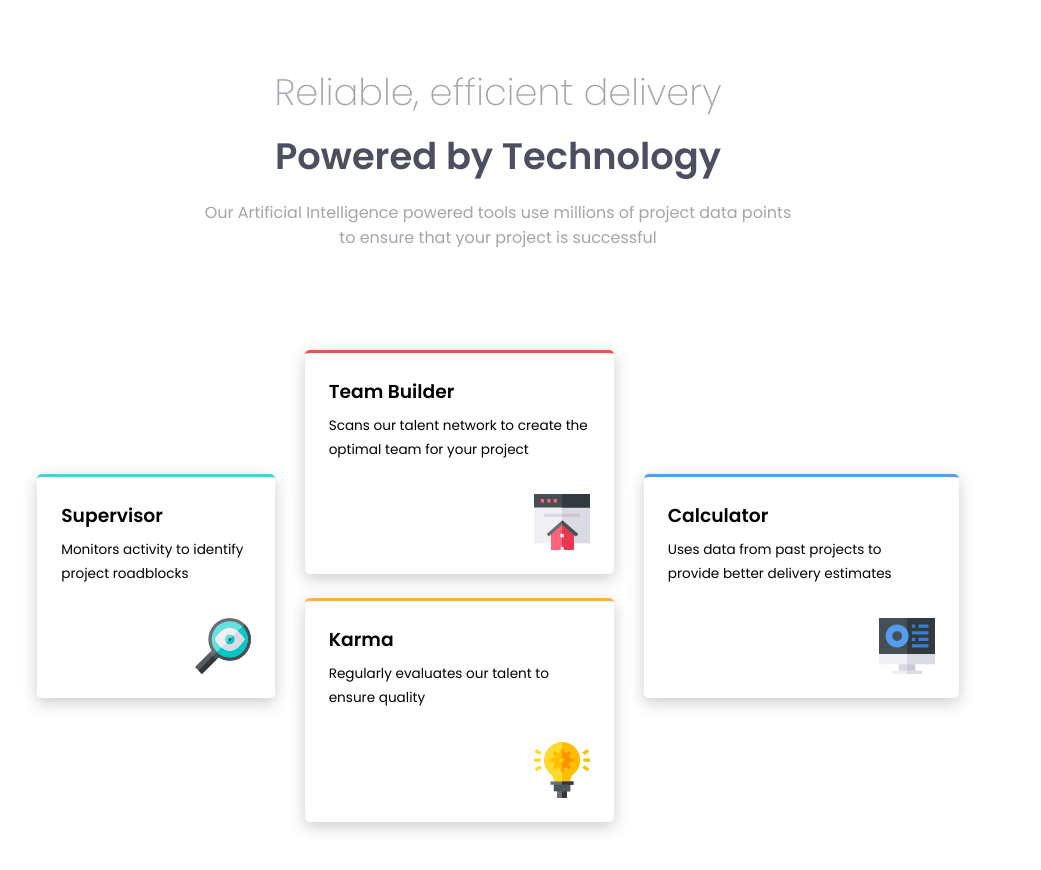
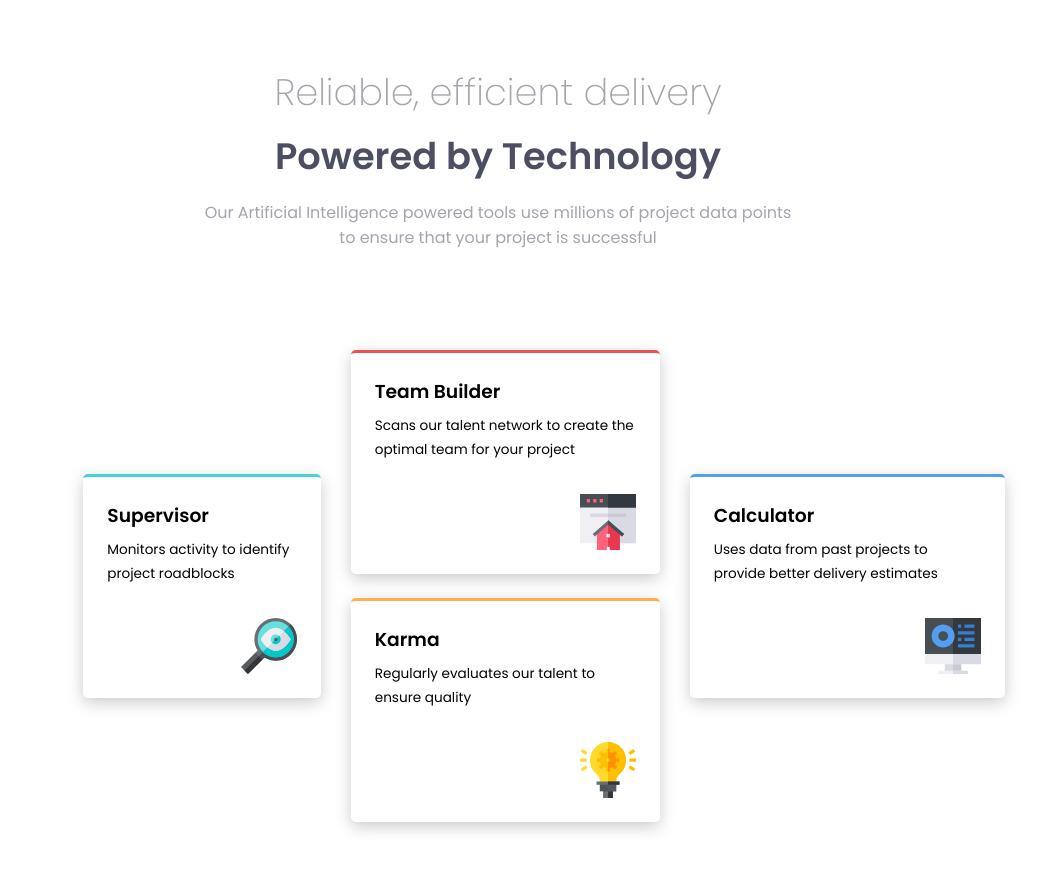
Before and after one commit to Carmenyo/FM-Four-Card-Feature-Section, a plain HTML site: page index.html in a window 1280 px wide. Shown: the whole page, without its empty margins (142-1183 px from the left). Drawn offline with Linux system fonts and the light colour scheme.

Commit message:
fixing layout

```diff
--- a/styles/styles.css
+++ b/styles/styles.css
@@ -101,12 +101,12 @@ img{
     width: 3.5rem;
 }
 
+
 @media (min-width: 768px){
 
     .container{
-        width: 90%;
-        margin-left: auto;
-        margin-right: auto;
+        width: 100%;
+        margin: auto;
     }
 
     .container__title,
@@ -124,12 +124,16 @@ img{
     .cards{
         display: flex;
         align-items: center;
-        margin: auto;
-        justify-content: space-between;
+        margin: 0 0 0 14%;
+        justify-content: space-evenly;
         max-width: 80%;
         gap: 30px;
     }
-.cardsRedOrange{
-    max-width: 80%;
+    .card{
+        max-width: 80%;
 }
+.cyan, .red, .orange{
+    max-width: 100%;
 }
+
+}
```
